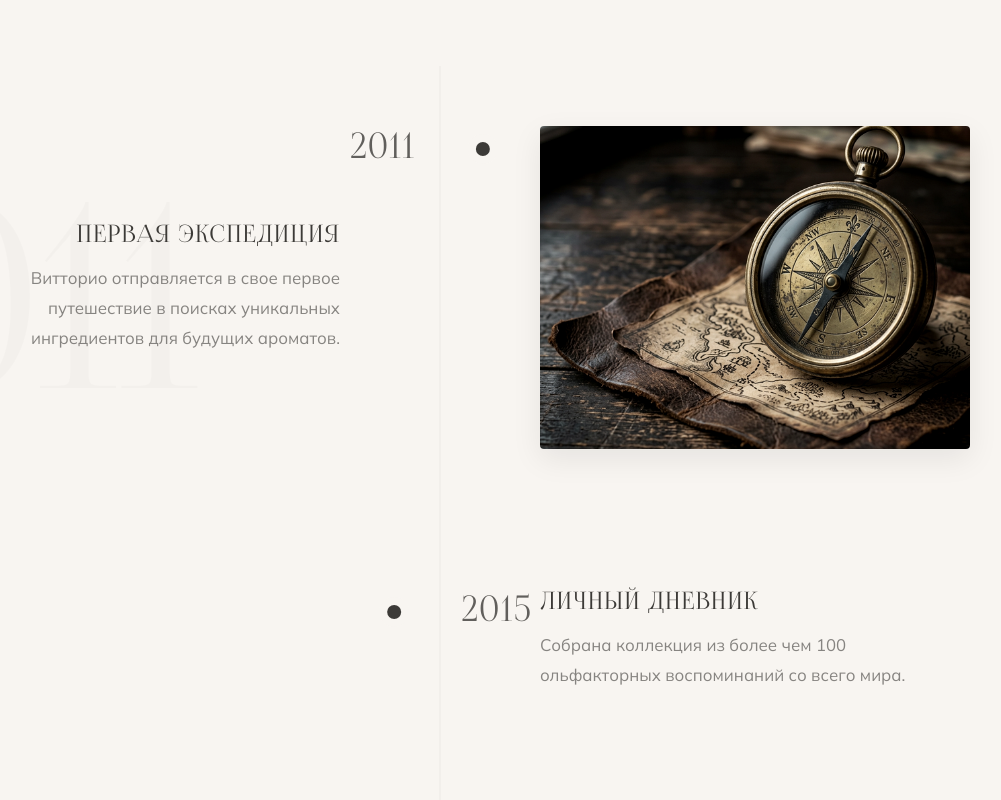
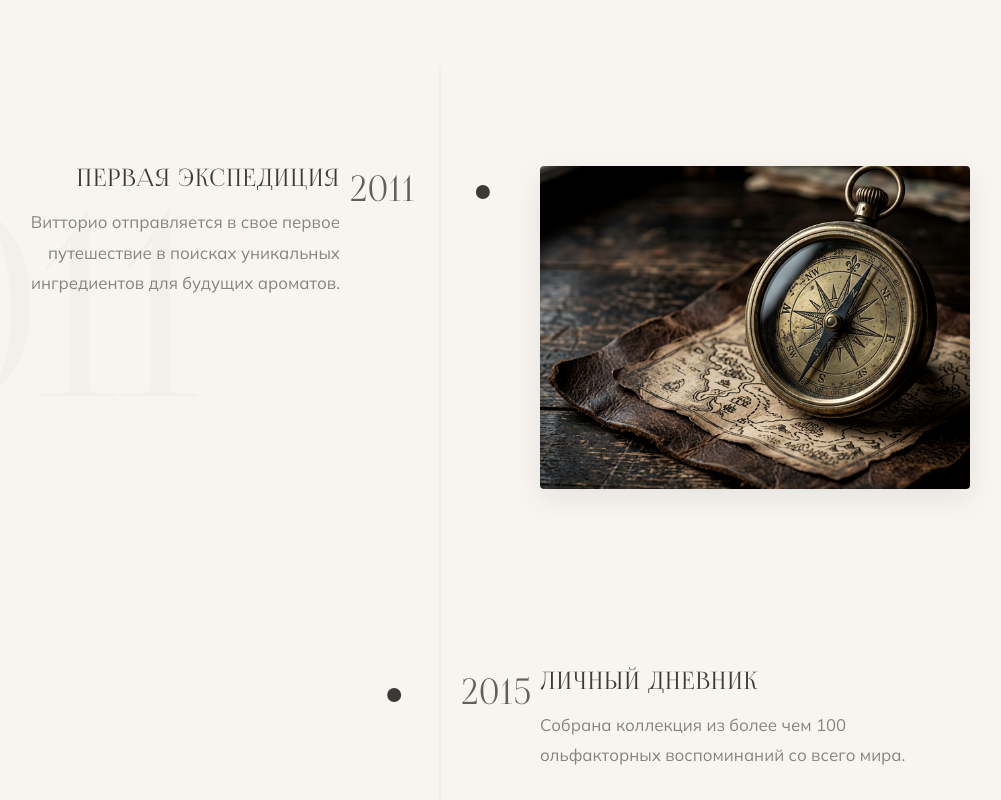
Before and after one commit to Kennekx1/www, a Next.js app: page /about in a window 1280 px wide. Shown: the part 3840-4640 px from the top of the page, without its empty margins (200-1201 px from the left). Built offline with nearby package versions, Linux system fonts and the light colour scheme.

Commit message:
fix(about): use correct bottle design in timeline and fix alignment issues

```diff
--- a/src/app/about/AboutClient.module.scss
+++ b/src/app/about/AboutClient.module.scss
@@ -427,7 +427,8 @@
         display: grid;
         grid-template-columns: 1fr 1fr;
         gap: 160px;
-        align-items: center;
+        align-items: flex-start;
+        padding-top: 40px;
 
         &.left {
             .nodeContent {
@@ -508,7 +509,7 @@
 .nodeYear {
     position: absolute;
     left: 0;
-    top: 5px;
+    top: 48px;
     display: flex;
     align-items: center;
     gap: 20px;
```
Also changed, not shown: public/assets/images/about/timeline/2018.png, public/assets/images/about/timeline/2024.png.
